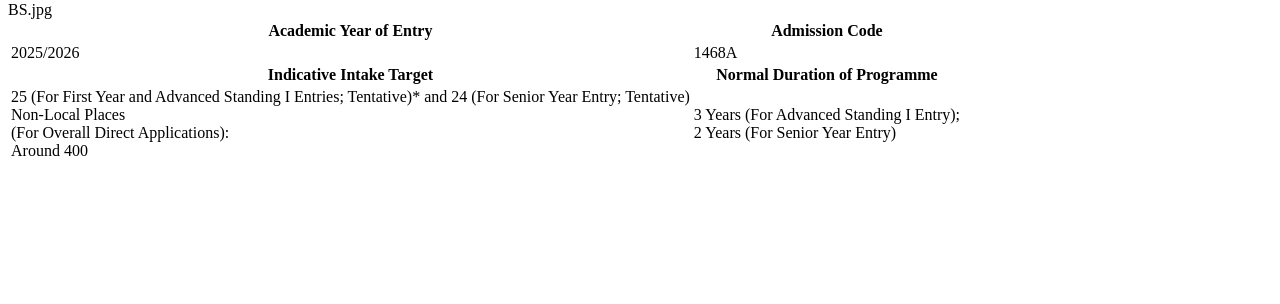
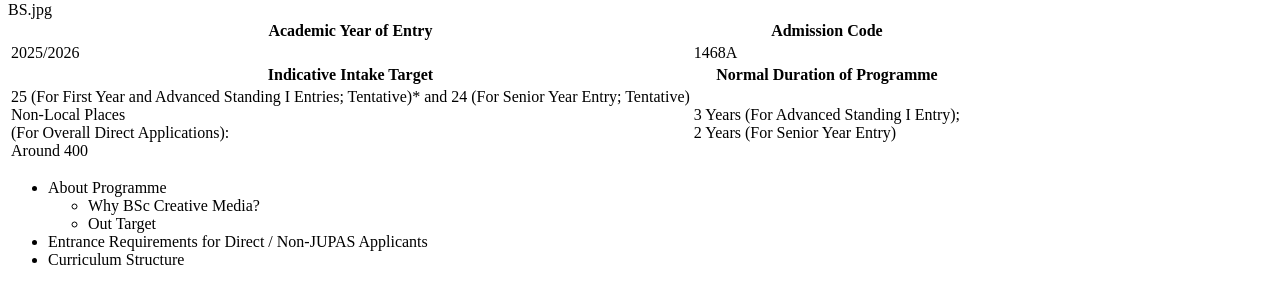
Before and after one commit to machaksang/lab04, a plain HTML site: page lab04/index.html in a window 1280 px wide. Shown: the part 482-786 px from the top of the page. Drawn offline with Linux system fonts and the light colour scheme; files whose address does not match are found by name.

Commit message:
I commit this update

```diff
--- a/lab04/index.html
+++ b/lab04/index.html
@@ -4,6 +4,7 @@
 <h1>BSc Creative Media</h1>
 BS.jpg
 <!--end of header-->
+<br />
 
 <table>
   <tr>
@@ -31,3 +32,19 @@ BS.jpg
     </td>
   </tr>
 </table>
+
+<aisde>
+  <nav>
+    <ul>
+      <li>About Programme
+        <ul>
+          <li>Why BSc Creative Media?</li>
+          <li>Out Target</li>
+        </ul>
+      </li>
+      <li>Entrance Requirements for Direct /
+      Non-JUPAS Applicants</li>
+      <li>Curriculum Structure</li>
+    </ul>
+  </nav>
+</aisde>
```
